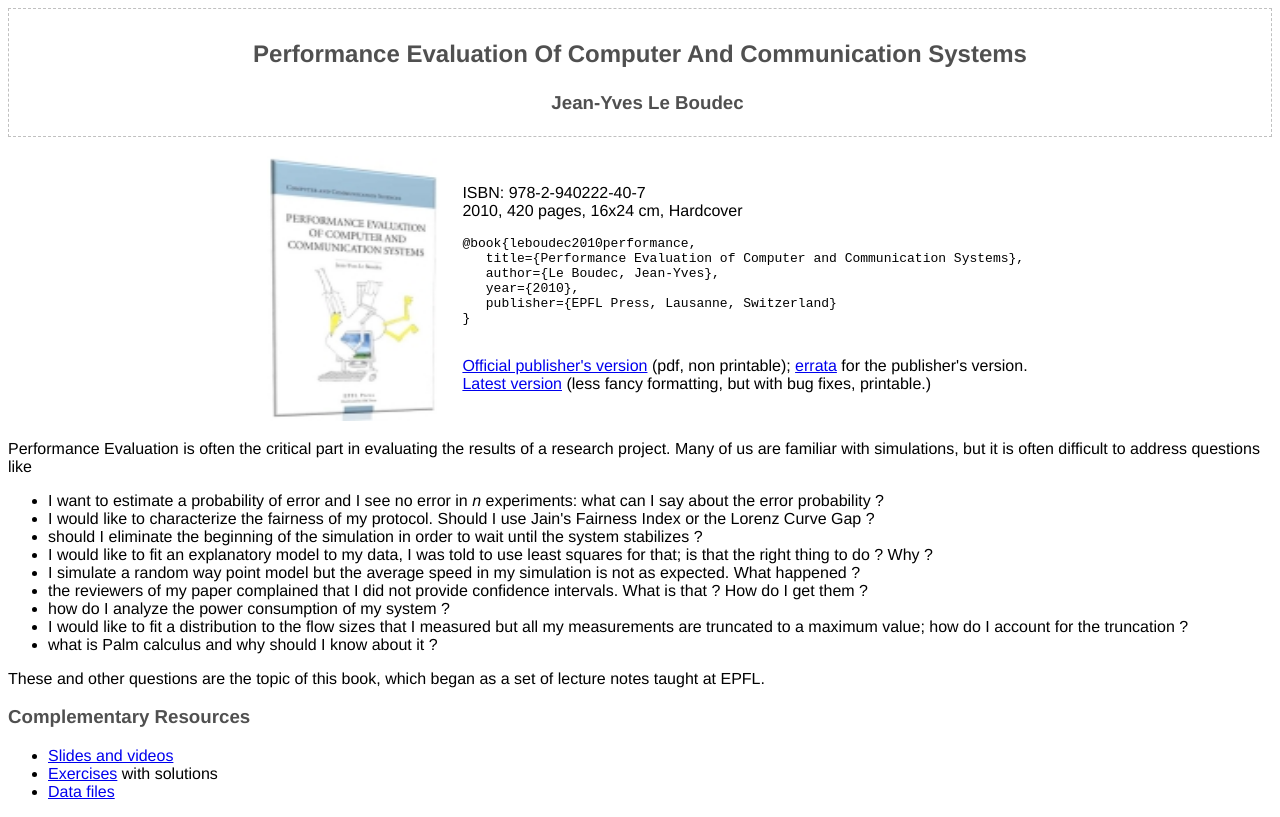
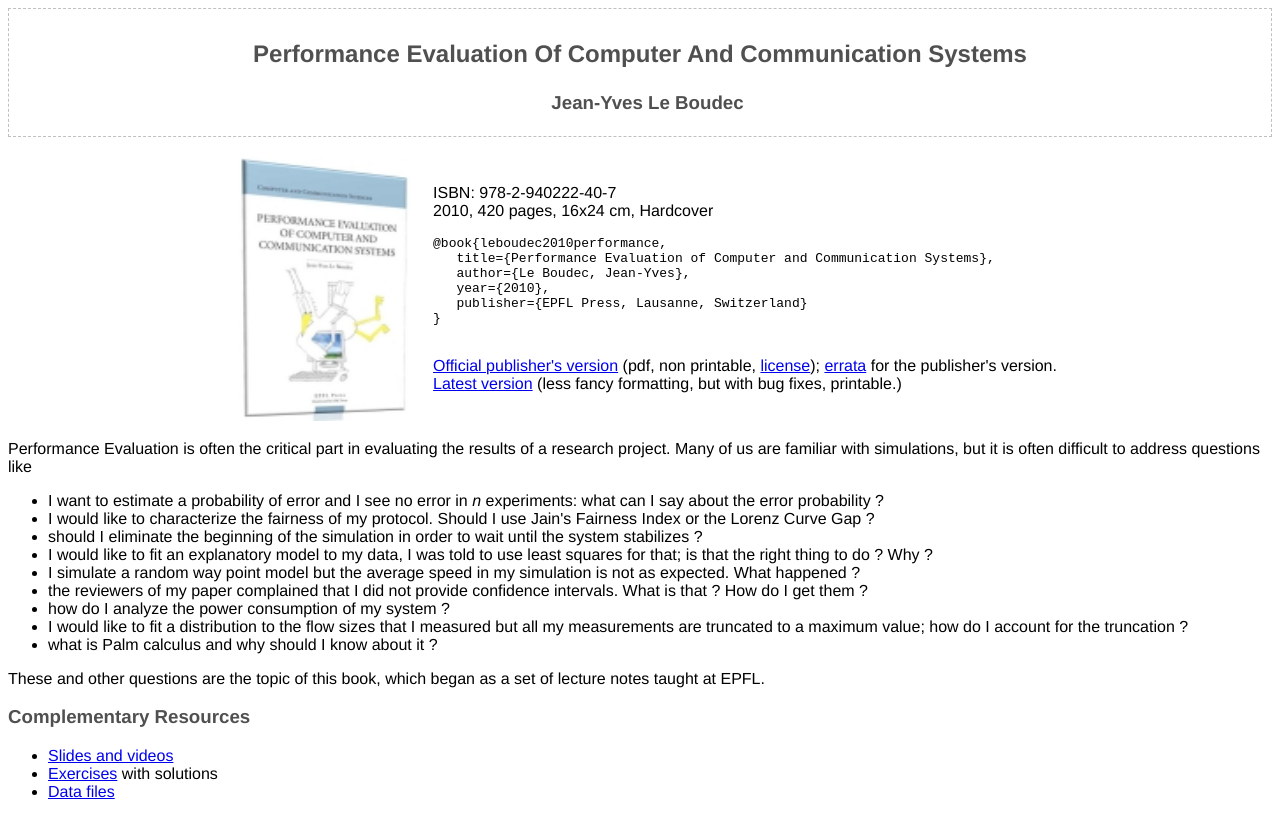
Before and after one commit to leboudec/perfeval, a plain HTML site: page index.html in a window 1280 px wide. Drawn offline with Linux system fonts and the light colour scheme.

Commit message:
updated license agreement for the publisher's version

```diff
--- a/index.html
+++ b/index.html
@@ -48,7 +48,7 @@
 }
       </pre>
       <p>
-      <a href="https://infoscience.epfl.ch/record/146812/files/perfPublisherVersion_1.pdf?version=1">Official publisher's version</a> (pdf, non printable); <a href="./errata/errata.pdf">errata</a> for the publisher's version.<br>
+      <a href="https://infoscience.epfl.ch/record/146812/files/perfPublisherVersion_1.pdf?version=1">Official publisher's version</a> (pdf, non printable, <a href="./license">license</a>); <a href="./errata/errata.pdf">errata</a> for the publisher's version.<br>
       <a href="./book/perf.pdf">Latest version</a> (less fancy formatting, but with bug fixes, printable.)</p>
           </td>
         </tr>
```
Also changed, not shown: 1 other file.
